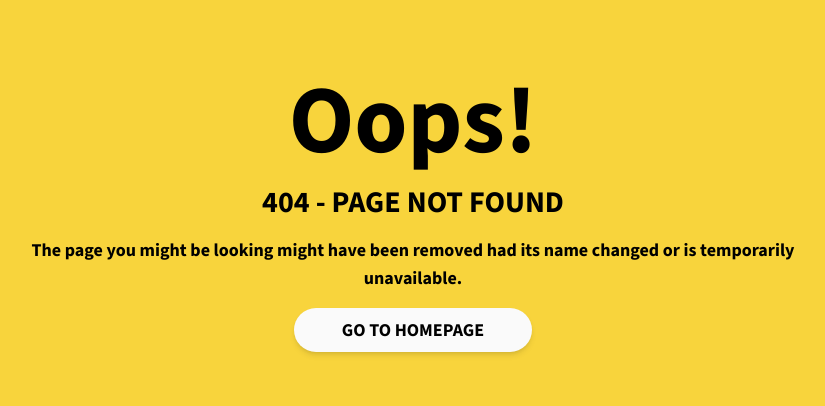
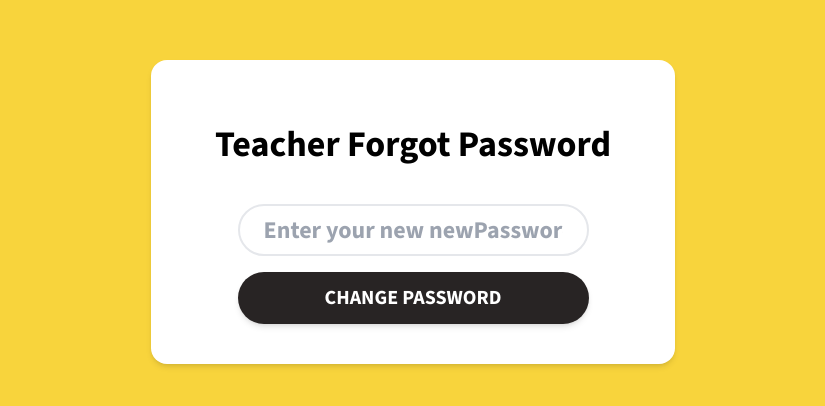
Before and after one commit to ReiTony/EduPlay-main, a React (Vite) app in the folder Client/: page /user/reset-password in a window 1280 px wide. Before the commit this address had no page. Shown: the part 188-594 px from the top of the page, without its empty margins (227-1052 px from the left). Built offline with nearby package versions, Linux system fonts and the light colour scheme; a web font is replaced by a local one.

Commit message:
add teacher reset password

```diff
--- a/Client/src/App.jsx
+++ b/Client/src/App.jsx
@@ -53,6 +53,7 @@ import Admin_TeacherAccounts from "./component/Admin_TeacherAccounts";
 import Admin_AddTeacher from "./component/Admin_AddTeacher";
 import Admin_EditTeacher from "./component/Admin_EditTeacher";
 import EmailVerified from "./component/EmailVerified";
+import Teacher_ForgotPasswordLink from "./component/Teacher_ForgotPasswordLink";
 
 const queryClient = new QueryClient();
 
@@ -122,6 +123,7 @@ function App() {
             </Route>
 
             <Route path="/user/verify-email" element={<EmailVerified />} />
+            <Route path="/user/reset-password" element={<Teacher_ForgotPasswordLink />} />
 
             <Route path="*" element={<NotFound />} />
           </Routes>
--- a/Client/src/component/Teacher_ForgotPassword.jsx
+++ b/Client/src/component/Teacher_ForgotPassword.jsx
@@ -1,20 +1,19 @@
 import { useState } from "react";
-import { useNavigate } from "react-router-dom";
 import axios from "axios";
 import NavBar from "./NavBar";
 import logo from "../assets/logo.png";
 import boygirl from "../assets/BoyAndGirl.png";
+import ErrorModal from "./ErrorModal";
 
 function Teacher_ForgotPassword() {
-  const navigate = useNavigate();
   const [email, setEmail] = useState("");
-  const [newPassword, setNewPassword] = useState("");
+  const [isEmailSentModalOpen, setIsEmailSentModalOpen] = useState(false);
 
   const handleResetPassword = async (e) => {
     e.preventDefault();
     await axios
-      .post(`${import.meta.env.VITE_API}teacher/reset-password`, { email, newPassword })
-      .then(() => navigate("/teacher/login"))
+      .post(`${import.meta.env.VITE_API}teacher/forgot-password`, { email })
+      .then(() => setIsEmailSentModalOpen(true))
       .catch(() => alert("Email does not exist!"));
   };
 
@@ -37,19 +36,13 @@ function Teacher_ForgotPassword() {
           <form className="bg-[#2596be] flex flex-col gap-6 justify-center items-center px-16 py-4 font-sourceSans3">
             <h2 className="my-8 text-6xl font-extrabold px-14">Teacher Forgot Password</h2>
             <input type="text" className="bg-[#282424] w-full shadow-md rounded-full font-semibold text-2xl text-white px-8 py-3" placeholder="Enter your email" value={email} onChange={(e) => setEmail(e.target.value)} />
-            <input
-              type="password"
-              className="bg-[#282424] w-full shadow-md rounded-full font-semibold text-2xl text-white px-8 py-3"
-              placeholder="New password"
-              value={newPassword}
-              onChange={(e) => setNewPassword(e.target.value)}
-            />
             <button type="submit" className="bg-[#282424] rounded-full shadow-md text-white text-2xl font-bold px-10 py-3 mt-10 hover:brightness-90" onClick={handleResetPassword}>
-              RESET PASSWORD
+              SEND EMAIL
             </button>
           </form>
         </main>
       </div>
+      <ErrorModal show={isEmailSentModalOpen} onHide={() => setIsEmailSentModalOpen(false)} errorInfo={"Please check your email for the link."} />
     </>
   );
 }
--- /dev/null
+++ b/Client/src/component/Teacher_ForgotPasswordLink.jsx
@@ -0,0 +1,48 @@
+import { useState } from "react";
+import { useNavigate } from "react-router-dom";
+import axios from "axios";
+
+function Teacher_ForgotPasswordLink() {
+  const navigate = useNavigate();
+  const searchParams = new URLSearchParams(window.location.search);
+  const token = searchParams.get("token");
+  const email = searchParams.get("email");
+  const [isVerifying, setIsVerifying] = useState(true);
+  const [isSuccess, setIsSuccess] = useState(false);
+  const [newPassword, setNewPassword] = useState("");
+
+  const handleChangePassword = async (e) => {
+    e.preventDefault();
+    console.log(token, email);
+    axios
+      .post(`${import.meta.env.VITE_API}teacher/reset-password?token=${token}&email=${email}`, { newPassword })
+      .then(() => setIsSuccess(true))
+      .catch(() => setIsSuccess(false))
+      .finally(() => setIsVerifying(false));
+  };
+
+  return (
+    <div className="flex flex-col items-center justify-center min-h-screen bg-[#f8d43c]">
+      <div className="flex flex-col justify-center items-center bg-white rounded-2xl shadow-md gap-4 font-sourceSans3 px-4 py-10 sm:px-16 m-4" style={{ maxWidth: "768px" }}>
+        <h1 className="text-4xl text-center font-bold my-6">Teacher Forgot Password</h1>
+        {isVerifying ? (
+          <form className="flex flex-col items-center justify-center gap-4">
+            <input type="password" className="rounded-full border-2 w-full text-2xl px-6 py-2" placeholder="Enter your new newPassword" value={newPassword} onChange={(e) => setNewPassword(e.target.value)} />
+            <button type="submit" className="bg-[#282424] rounded-full shadow-md w-full text-white text-xl font-bold px-10 py-3 hover:brightness-90" onClick={handleChangePassword}>
+              CHANGE PASSWORD
+            </button>
+          </form>
+        ) : (
+          <>
+            <h1 className="text-5xl font-bold text-center">{isSuccess ? "Change Password Successful!" : "Change Password Failed!"}</h1>
+            <button className="text-lg bg-[#282424] shadow-md my-4 py-2 px-12 text-white font-bold rounded-full hover:brightness-95 hover:shadow-lg" onClick={() => navigate("/teacher/login")}>
+              GO TO LOGIN PAGE
+            </button>
+          </>
+        )}
+      </div>
+    </div>
+  );
+}
+
+export default Teacher_ForgotPasswordLink;
```
